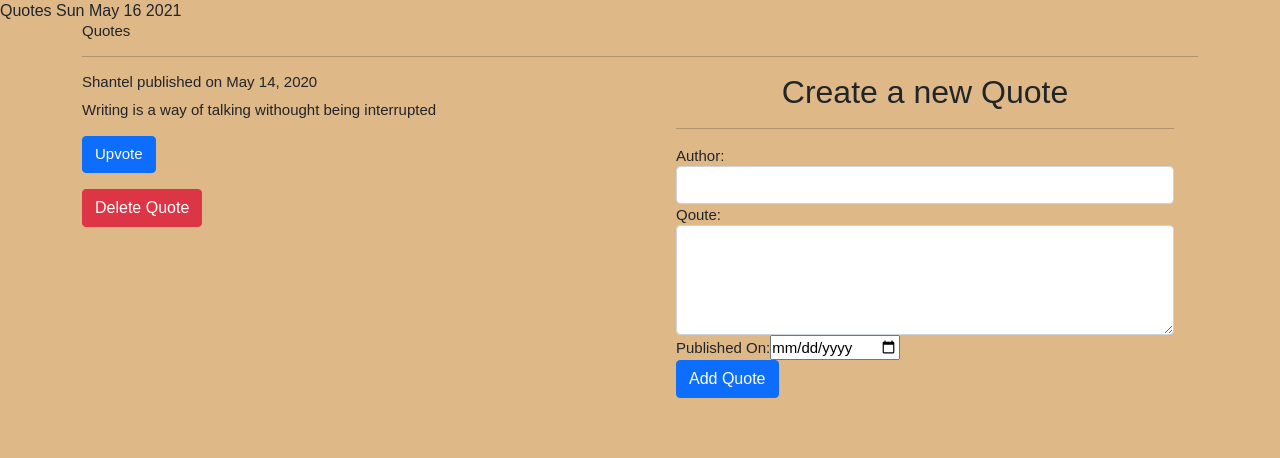
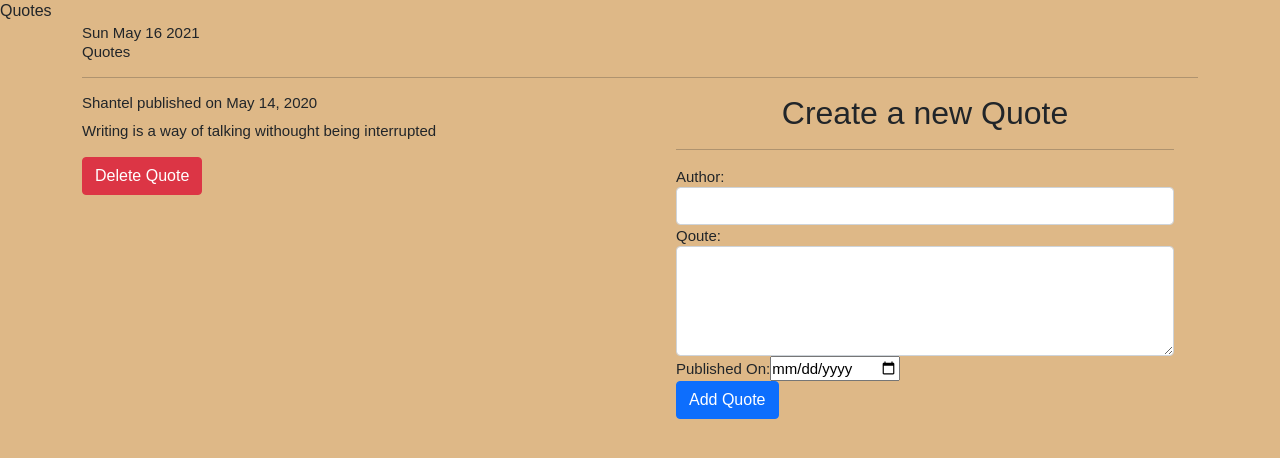
Before and after one commit to 299hannah/Quotes, an Angular app: page / in a window 1280 px wide. Shown: the top 458 px of the page. Built offline with nearby package versions, Linux system fonts and the light colour scheme.

Commit message:
added functions

```diff
--- a/src/app/quote/quote.component.html
+++ b/src/app/quote/quote.component.html
@@ -1,23 +1,21 @@
-{{ message }}
-
 <div class="container">
+  {{ message }}
   <h1>Quotes</h1>
   <hr>
 
   <div class="row">
-    <div class="col-md-6">
+    <div class="col-md-6" id="image-section">
+
       <!-- <div *ngIf="quotes.length"> -->
       <div *ngFor='let quote of quotes;let i = index'>
         <div>
           <h6>{{quote.author}} published on {{quote.publishedDate|date}}</h6>
           <p>{{quote.description}}</p>
-          <p class="btn btn-primary">Upvote</p>
-
 
         </div>
-        <div >
+        <!-- <div > -->
           <!-- <app-quote-detail [quote]='quote' (isComplete)='dislikeQuote'></app-quote-detail> -->
-       </div>
+       <!-- </div> -->
 
     <div >
       <app-quote-detail [quote]='quote' (isComplete)='deleteQuote($event,i)'></app-quote-detail>
```
